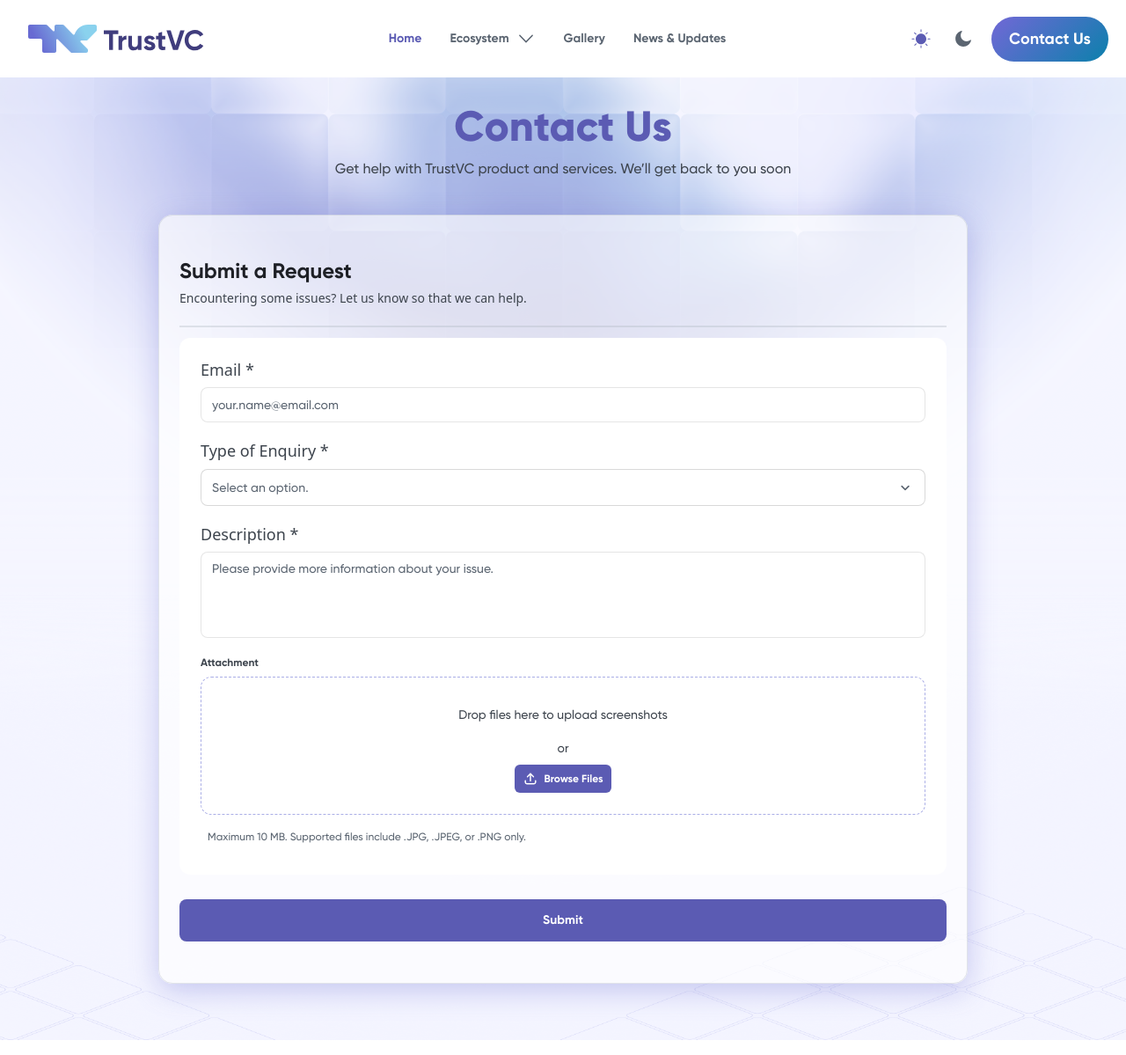
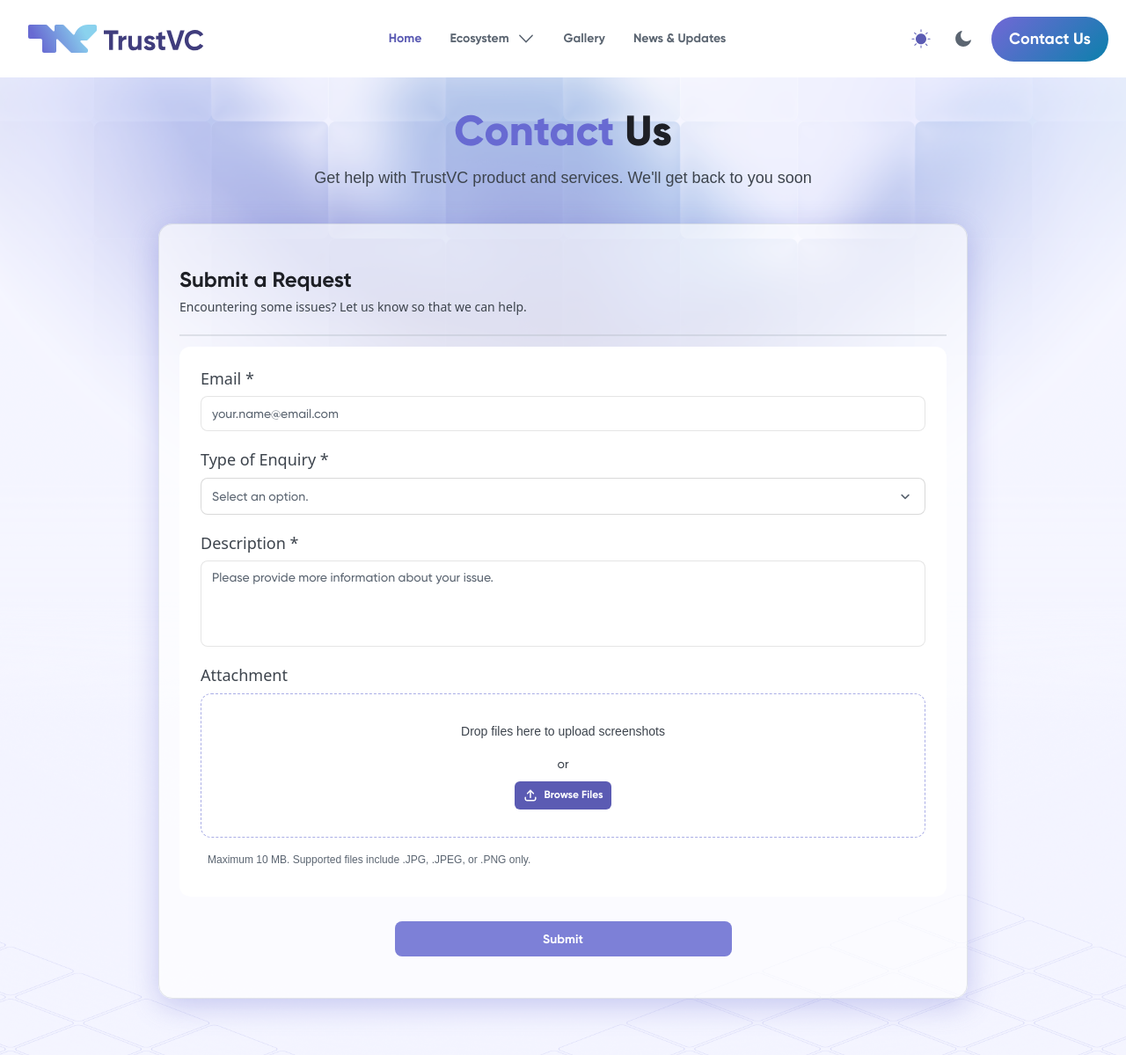
Before and after one commit to TrustVC/trustvc-website, a React (Vite) app: page /contact in a window 1280 px wide. Shown: the whole page at 88% size. Built offline with nearby package versions, Linux system fonts and the light colour scheme; no server answers.

Commit message:
fixed the theme

```diff
--- a/src/components/common/AttachmentDropzone/AttachmentDropzone.tsx
+++ b/src/components/common/AttachmentDropzone/AttachmentDropzone.tsx
@@ -24,7 +24,7 @@ const AttachmentDropzone = ({
   return (
     <div className="flex flex-col gap-2">
       <div
-        className={`text-xs font-semibold font-gilroy ${
+        className={`form-label ${
           isDarkMode ? 'text-neutral-50' : 'text-neutral-20'
         }`}
       >
--- a/src/components/common/SubmitButton/SubmitButton.tsx
+++ b/src/components/common/SubmitButton/SubmitButton.tsx
@@ -1,19 +1,10 @@
 interface SubmitButtonProps {
-  isDarkMode: boolean
   isSubmitting: boolean
 }
 
-const SubmitButton = ({ isDarkMode, isSubmitting }: SubmitButtonProps) => {
+const SubmitButton = ({ isSubmitting }: SubmitButtonProps) => {
   return (
-    <button
-      type="submit"
-      disabled={isSubmitting}
-      className={`w-full h-12 rounded-lg text-white text-sm font-bold font-gilroy transition-opacity ${
-        isDarkMode
-          ? 'bg-primary-60 hover:opacity-90'
-          : 'bg-primary-50 hover:opacity-90'
-      } ${isSubmitting ? 'opacity-60 cursor-not-allowed' : ''}`}
-    >
+    <button type="submit" disabled={isSubmitting} className="submit-button">
       {isSubmitting ? 'Submitting…' : 'Submit'}
     </button>
   )
--- a/src/index.css
+++ b/src/index.css
@@ -51,10 +51,16 @@
   :root {
     --Neutral-33-90: #a9b2bb54;
     --Primary3360: #686ad2;
+    --Primary-100-50: #7d80d7;
+    --Primary-100-60: #686ad2;
+    --Neutral-100-30: #3d444d;
+    --Neutral-100-10: #1e2026;
 
     /* Base Colors - Light Mode */
     --Base-66-Base-L1: rgba(255, 255, 255, 0.66);
     --Base-66-Base-L2: rgba(30, 32, 38, 0.66);
+    --Base-33-Base-L1: rgba(255, 255, 255, 0.33);
+    --Base-33-Base-L2: rgba(30, 32, 38, 0.33);
     --Base-100-Base-L1: #ffffff;
     --base-100-base-l-2-c: rgba(222, 228, 233, 0.33);
   }
@@ -63,8 +69,13 @@
     /* Base Colors - Dark Mode */
     --Base-66-Base-L1: rgba(255, 255, 255, 0.66);
     --Base-66-Base-L2: rgba(30, 32, 38, 0.66);
+    --Base-33-Base-L2: rgba(30, 32, 38, 0.33);
     --Base-100-Base-L1: #000000;
     --base-100-base-l-2-c: rgba(30, 32, 38, 0.66);
+    --Primary-100-50: #7d80d7;
+    --Primary-100-60: #686ad2;
+    --Neutral-100-30: #3d444d;
+    --Neutral-100-10: #1e2026;
   }
 }
 
@@ -360,6 +371,48 @@ body.dark-mode {
     @apply font-avenir font-medium text-form-label align-middle;
   }
 
+  /* Contact Page Heading */
+  .contact-heading {
+    font-family: 'Gilroy', sans-serif;
+    font-weight: 800;
+    font-size: 40px;
+    line-height: 1.2;
+  }
+
+  @media (min-width: 640px) {
+    .contact-heading {
+      font-size: 48px;
+    }
+  }
+
+  .contact-heading-contact {
+    color: var(--Primary-100-60, #686ad2);
+  }
+
+  .contact-heading-us {
+    color: var(--Neutral-100-10, #1e2026);
+  }
+
+  .dark-mode .contact-heading-us {
+    color: #ffffff;
+  }
+
+  /* Contact Page Description */
+  .contact-description {
+    font-family: 'Avenir', sans-serif;
+    font-weight: 500;
+    font-size: 18px;
+    line-height: 136%;
+    letter-spacing: 0%;
+    text-align: center;
+    vertical-align: middle;
+    color: var(--Neutral-100-30, #3d444d);
+  }
+
+  .dark-mode .contact-description {
+    color: #ffffff;
+  }
+
   /* Form Backgrounds - Using CSS variables for gradients */
   .overlay-border-shadow {
     background:
@@ -430,6 +483,41 @@ body.dark-mode {
         var(--Base-66-Base-L2, rgba(30, 32, 38, 0.66))
       );
   }
+
+  /* Submit Button */
+  .submit-button {
+    background: var(--Primary-100-50, #7d80d7);
+    width: 383px;
+    max-width: 100%;
+    height: 40px;
+    min-width: 40px;
+    min-height: 40px;
+    border-radius: 8px;
+    padding: 5px;
+    color: white;
+    font-size: 14px;
+    font-family: 'Gilroy', sans-serif;
+    font-weight: 700;
+    border: none;
+    cursor: pointer;
+    transition: opacity 0.2s ease;
+    display: flex;
+    align-items: center;
+    justify-content: center;
+  }
+
+  .dark-mode .submit-button {
+    color: #000000;
+  }
+
+  .submit-button:disabled {
+    cursor: not-allowed;
+    opacity: 0.6;
+  }
+
+  .submit-button:hover:not(:disabled) {
+    opacity: 0.9;
+  }
 }
 
 /* Contact form divider */
@@ -480,31 +568,41 @@ body.dark-mode {
 /* Dropbox Area */
 .dropbox-area {
   align-self: stretch;
-  padding: 24px;
+  width: 960px;
+  max-width: 100%;
+  height: 164px;
+  padding: 16px;
+  border-radius: 12px;
+  border: 1px dashed #aaaee6;
   background:
     linear-gradient(
       0deg,
-      rgba(222, 228, 233, 0) 0%,
-      rgba(222, 228, 233, 0) 100%
+      var(--Base-33-Base-L1, rgba(255, 255, 255, 0.33)),
+      var(--Base-33-Base-L1, rgba(255, 255, 255, 0.33))
     ),
-    rgba(255, 255, 255, 0.33);
-  border-radius: 12px;
-  border: 1px dashed #aaaee6;
+    linear-gradient(0deg, rgba(222, 228, 233, 0), rgba(222, 228, 233, 0));
+  opacity: 1;
   display: flex;
   flex-direction: column;
   justify-content: flex-start;
   align-items: center;
 }
 
+@media (min-width: 640px) {
+  .dropbox-area {
+    padding: 24px;
+  }
+}
+
 .dark-mode .dropbox-area {
   background:
+    linear-gradient(0deg, rgba(0, 0, 0, 0), rgba(0, 0, 0, 0)),
     linear-gradient(
       0deg,
-      rgba(30, 32, 38, 0.33) 0%,
-      rgba(30, 32, 38, 0.33) 100%
-    ),
-    rgba(0, 0, 0, 0);
-  border: 1px dashed #403d7d;
+      var(--Base-33-Base-L2, rgba(30, 32, 38, 0.33)),
+      var(--Base-33-Base-L2, rgba(30, 32, 38, 0.33))
+    );
+  border-color: #403d7d;
 }
 
 .dropbox-area.drag-active {
@@ -524,10 +622,11 @@ body.dark-mode {
 .dropbox-text {
   text-align: center;
   color: #3d444d;
+  font-family: 'Avenir', sans-serif;
+  font-weight: 500;
   font-size: 14px;
-  font-family: 'Gilroy', sans-serif;
-  font-weight: 500;
-  line-height: 21.7px;
+  line-height: 155%;
+  letter-spacing: 0%;
   word-wrap: break-word;
 }
 
@@ -662,10 +761,11 @@ body.dark-mode {
 .file-info-text {
   flex: 1 1 0;
   color: #5b6571;
+  font-family: 'Avenir', sans-serif;
+  font-weight: 500;
   font-size: 12px;
-  font-family: 'Gilroy', sans-serif;
-  font-weight: 500;
-  line-height: 19.8px;
+  line-height: 165%;
+  letter-spacing: 0%;
   word-wrap: break-word;
 }
 
--- a/src/pages/Contact/index.tsx
+++ b/src/pages/Contact/index.tsx
@@ -37,20 +37,13 @@ const Contact = ({ isDarkMode }: ContactProps) => {
     >
       <div className="w-full max-w-[1440px] flex flex-col items-center">
         <div className="w-full max-w-[760px] flex flex-col items-center text-center">
-          <h1
-            className={`text-[40px] sm:text-5xl font-extrabold font-gilroy leading-tight ${
-              isDarkMode ? 'text-neutral-60' : 'text-primary-50'
-            }`}
-          >
-            Contact Us
+          <h1 className="contact-heading">
+            <span className="contact-heading-contact">Contact</span>{' '}
+            <span className="contact-heading-us">Us</span>
           </h1>
-          <p
-            className={`mt-3 text-sm sm:text-base font-medium font-gilroy ${
-              isDarkMode ? 'text-neutral-50' : 'text-neutral-20'
-            }`}
-          >
-            Get help with TrustVC product and services. We’ll get back to you
-            soon
+          <p className="contact-description mt-3">
+            Get help with TrustVC product and services. We&apos;ll get back to
+            you soon
           </p>
         </div>
 
@@ -127,11 +120,8 @@ const Contact = ({ isDarkMode }: ContactProps) => {
                   />
                 </div>
 
-                <div className="pt-2">
-                  <SubmitButton
-                    isDarkMode={isDarkMode}
-                    isSubmitting={isSubmitting}
-                  />
+                <div className="pt-2 flex justify-center">
+                  <SubmitButton isSubmitting={isSubmitting} />
                 </div>
               </form>
             </div>
```
